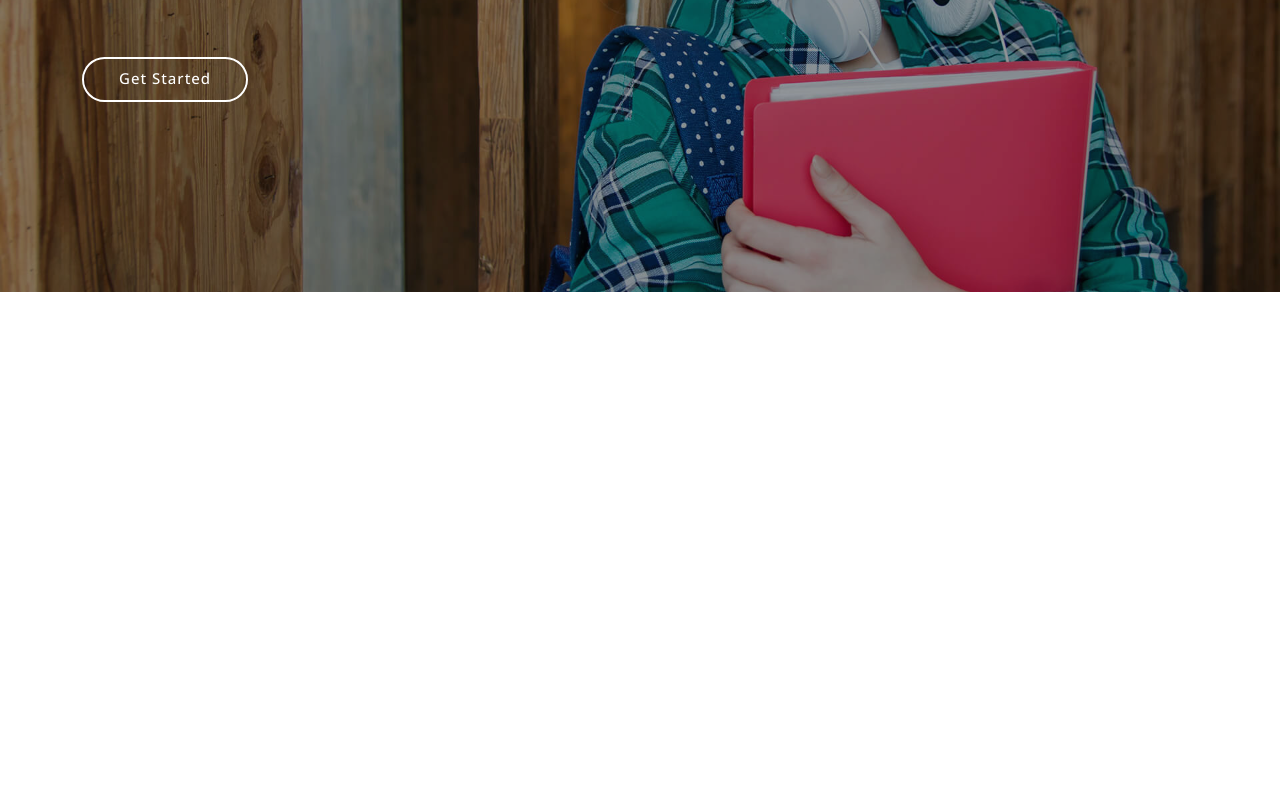
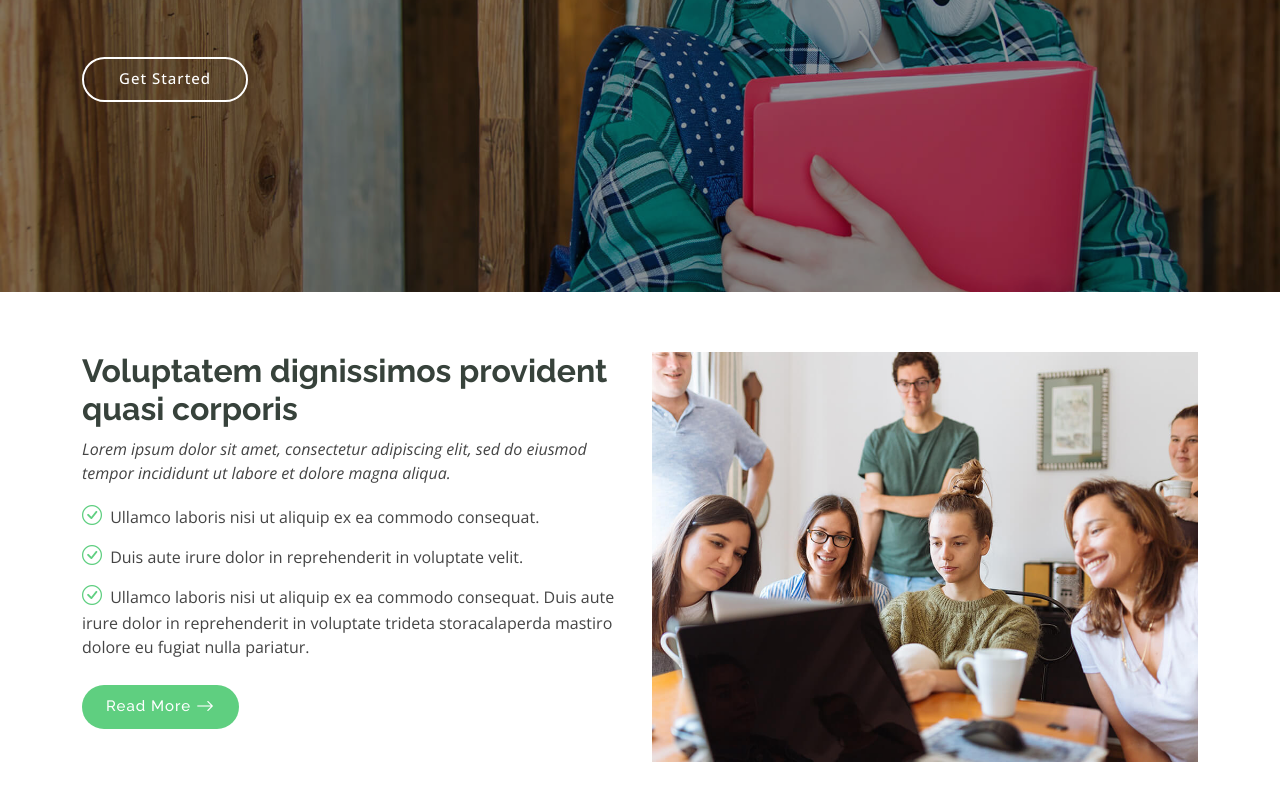
Before and after one commit to hendithecodeguy/mentor, a React (Vite) app: page / in a window 1280 px wide. Shown: the part 438-1238 px from the top of the page. Before the commit the page ends 800 px from the top, so only its background shows below. Built offline with nearby package versions, Linux system fonts and the light colour scheme.

Commit message:
added AboutSection

```diff
--- a/package.json
+++ b/package.json
@@ -10,6 +10,7 @@
     "preview": "vite preview"
   },
   "dependencies": {
+    "aos": "^2.3.4",
     "react": "^19.2.7",
     "react-dom": "^19.2.7"
   },
--- /dev/null
+++ b/src/sections/AboutSection.jsx
@@ -0,0 +1,37 @@
+import React from 'react'
+import aboutImg from '/src/assets/img/about.jpg';
+function AboutSection() {
+  return (
+  <div id="about" className="about section">
+    <div className="container">
+
+                <div className="row gy-4">
+
+          <div className="col-lg-6 order-1 order-lg-2" data-aos="fade-up" data-aos-delay="100">
+            <img src={aboutImg} class="img-fluid" alt=""></img>
+          </div>
+
+          <div className="col-lg-6 order-2 order-lg-1 content" data-aos="fade-up" data-aos-delay="200">
+            <h3>Voluptatem dignissimos provident quasi corporis</h3>
+            <p className="fst-italic">
+              Lorem ipsum dolor sit amet, consectetur adipiscing elit, sed do eiusmod tempor incididunt ut labore et dolore
+              magna aliqua.
+            </p>
+            <ul>
+              <li><i className="bi bi-check-circle"></i> <span>Ullamco laboris nisi ut aliquip ex ea commodo consequat.</span></li>
+              <li><i className="bi bi-check-circle"></i> <span>Duis aute irure dolor in reprehenderit in voluptate velit.</span></li>
+              <li><i className="bi bi-check-circle"></i> <span>Ullamco laboris nisi ut aliquip ex ea commodo consequat. Duis aute irure dolor in reprehenderit in voluptate trideta storacalaperda mastiro dolore eu fugiat nulla pariatur.</span></li>
+            </ul>
+            <a href="#" className="read-more"><span>Read More</span><i className="bi bi-arrow-right"></i></a>
+          </div>
+
+        </div>
+
+    </div>
+
+ </div>
+
+  )
+}
+
+export default AboutSection
--- a/src/sections/MainSection.jsx
+++ b/src/sections/MainSection.jsx
@@ -1,10 +1,12 @@
 import React from 'react'
 import HeroSection from './HeroSection'
+import AboutSection from './AboutSection'
 
 function MainSection() {
   return (
       <div className="main">
        <HeroSection></HeroSection>
+       <AboutSection></AboutSection>
       </div>
   )
 }
```
Also changed, not shown: 1 other file (tests, documents, lock files or other folders).
